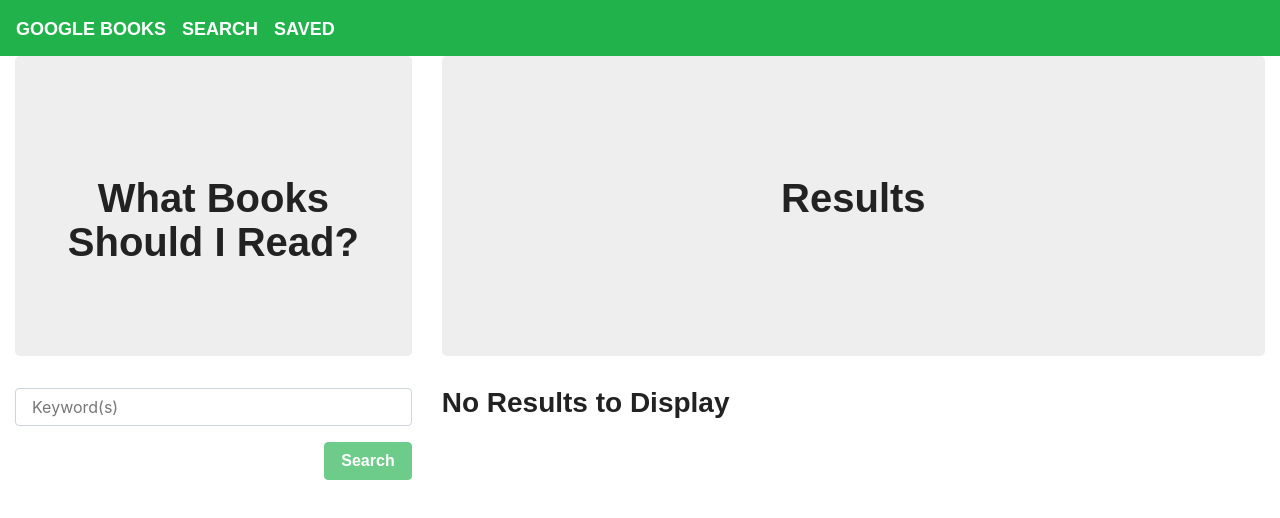
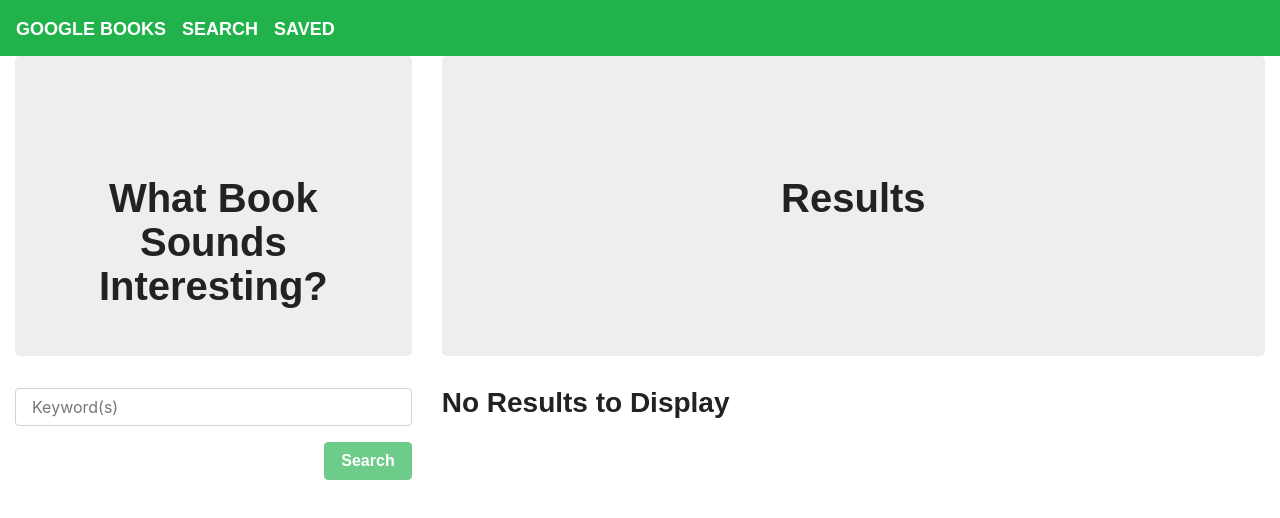
Before and after one commit to JasonMcD96/Google-Book-Search, a React (Create React App) app in the folder client/: page / in a window 1280 px wide. Shown: the top 518 px of the page. Built offline with nearby package versions, Linux system fonts and the light colour scheme; a web font is replaced by a local one.

Commit message:
added saved alert

```diff
--- a/client/src/pages/Search.js
+++ b/client/src/pages/Search.js
@@ -53,6 +53,7 @@ function Search() {
             image: image,
             link: link
         })
+        .then(alert("Saved Successfully!"))
         .catch(err => console.log(err))
     }
 
@@ -61,7 +62,7 @@ function Search() {
             <Row>
                 <Col size="md-4">
                     <Jumbotron>
-                        <h1>What Books Should I Read?</h1>
+                        <h1>What Book Sounds Interesting?</h1>
                     </Jumbotron>
                     <form>
                         <Input
```
